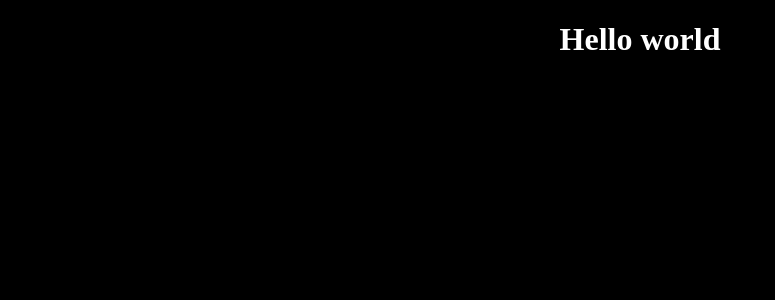
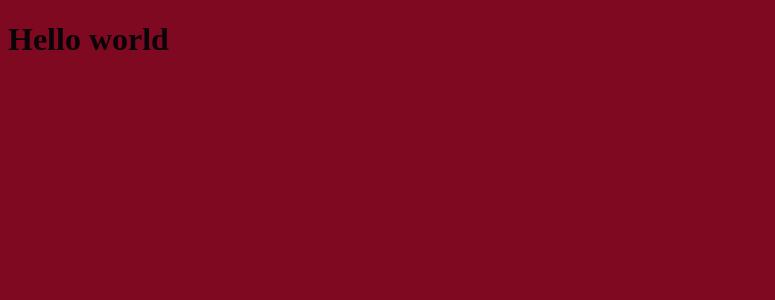
Before and after one commit to nicolasmacedoo/film-finder, a React (Vite) app: page / in a window 1280 px wide. Shown: the top 300 px of the page, without its empty margins (0-775 px from the left). Built offline with nearby package versions, Linux system fonts and the light colour scheme.

Commit message:
Alterado estilos principais do body no index.css

```diff
--- a/src/index.css
+++ b/src/index.css
@@ -1,5 +1,4 @@
 body {
-  background-color: black;
-  color: white;
-  text-align: center;
+  background-color: #7f0920;
+  color: #0a0408;
 }
```
